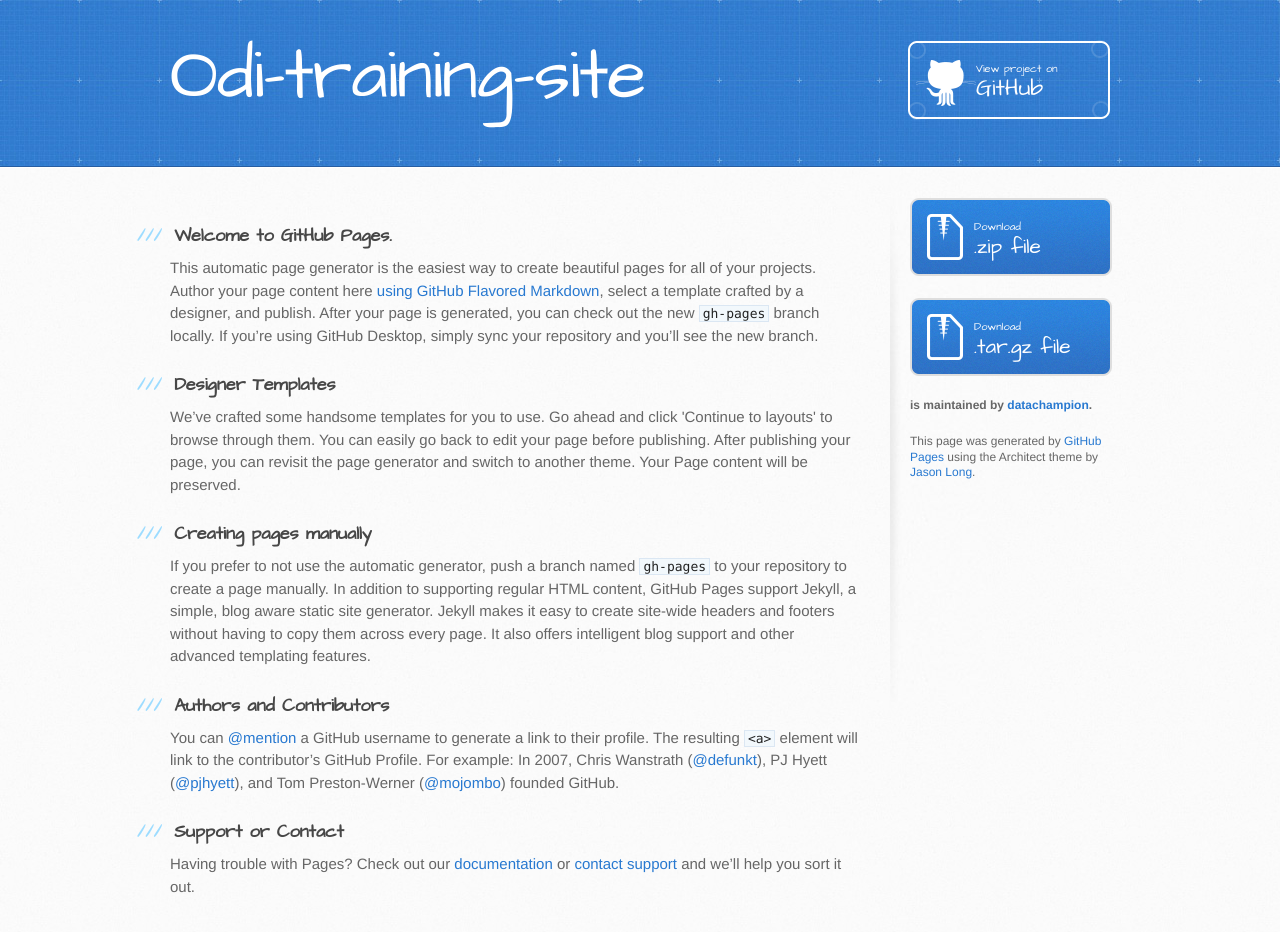
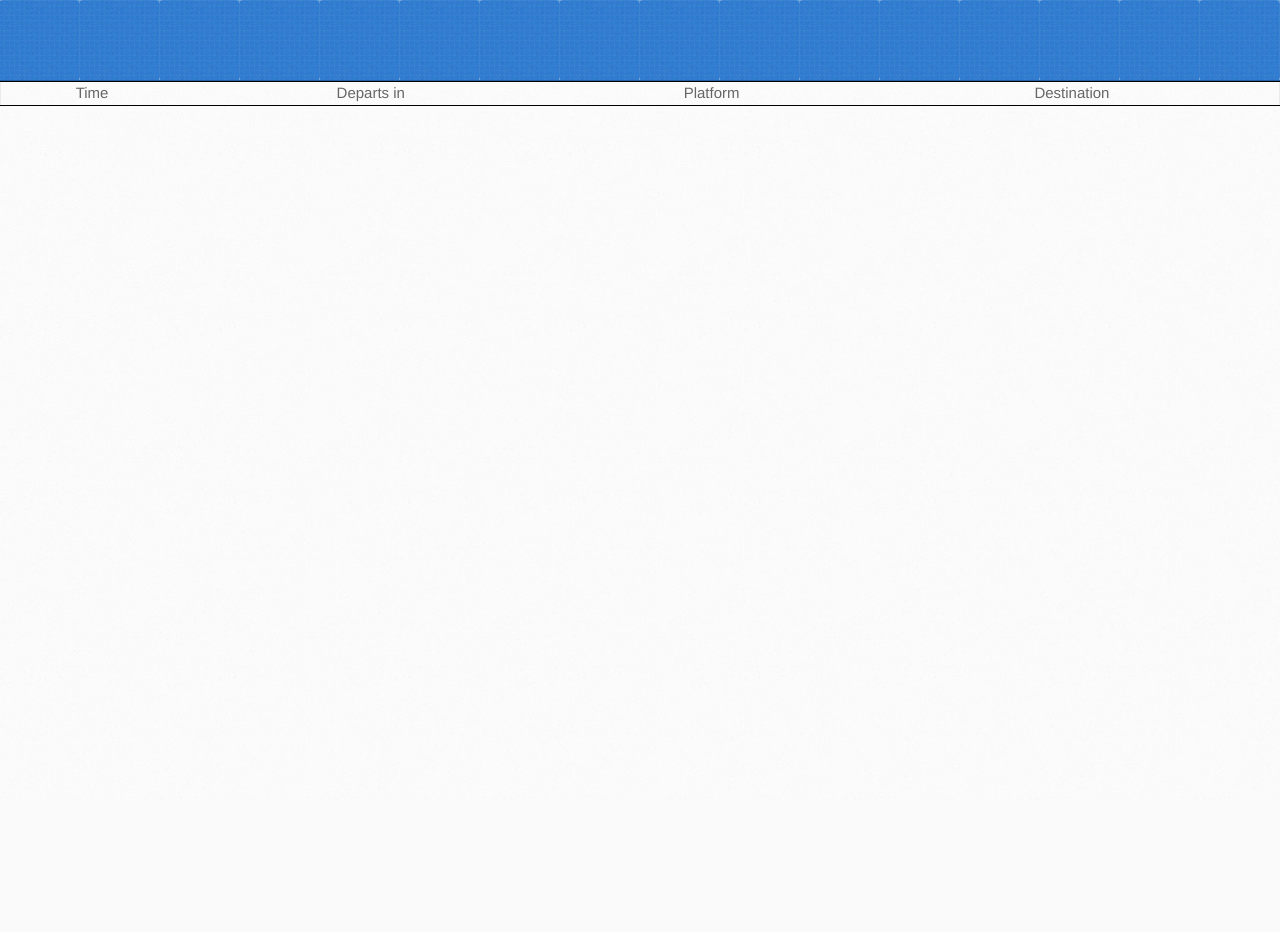
Before and after one commit to datachampion/ODI-training-site, a plain HTML site: page index.html in a window 1280 px wide. After the commit the page ends 800 px from the top, so only its background shows below. Drawn offline with nearby package versions, Linux system fonts and the light colour scheme; files that its build step writes are made by us from their sources.

Commit message:
Initial HTML from codepen

```diff
--- a/index.html
+++ b/index.html
@@ -1,76 +1,25 @@
 <!DOCTYPE html>
 <html>
-  <head>
-    <meta charset='utf-8'>
-    <meta http-equiv="X-UA-Compatible" content="chrome=1">
-    <meta name="viewport" content="width=device-width, initial-scale=1, maximum-scale=1">
-    <link href='https://fonts.googleapis.com/css?family=Architects+Daughter' rel='stylesheet' type='text/css'>
-    <link rel="stylesheet" type="text/css" href="stylesheets/stylesheet.css" media="screen">
-    <link rel="stylesheet" type="text/css" href="stylesheets/github-light.css" media="screen">
-    <link rel="stylesheet" type="text/css" href="stylesheets/print.css" media="print">
+	<head>
+        <meta charset="UTF-8">
+		<title>Train query</title>
+        <link type="text/css" rel="stylesheet" href="stylesheet.css"/>
+        <script src="https://ajax.googleapis.com/ajax/libs/jquery/2.1.4/jquery.min.js"></script>
+        <script src="train_query.js"></script>
+	</head>
+	<body>
+        <header></header>
+        <summary></summary>
 
-    <!--[if lt IE 9]>
-    <script src="//html5shiv.googlecode.com/svn/trunk/html5.js"></script>
-    <![endif]-->
+        <table id="data" style="border-collapse:collapse">
 
-    <title>Odi-training-site by datachampion</title>
-  </head>
-
-  <body>
-    <header>
-      <div class="inner">
-        <h1>Odi-training-site</h1>
-        <h2></h2>
-        <a href="https://github.com/datachampion/ODI-training-site" class="button"><small>View project on</small> GitHub</a>
-      </div>
-    </header>
-
-    <div id="content-wrapper">
-      <div class="inner clearfix">
-        <section id="main-content">
-          <h3>
-<a id="welcome-to-github-pages" class="anchor" href="#welcome-to-github-pages" aria-hidden="true"><span class="octicon octicon-link"></span></a>Welcome to GitHub Pages.</h3>
-
-<p>This automatic page generator is the easiest way to create beautiful pages for all of your projects. Author your page content here <a href="https://guides.github.com/features/mastering-markdown/">using GitHub Flavored Markdown</a>, select a template crafted by a designer, and publish. After your page is generated, you can check out the new <code>gh-pages</code> branch locally. If you’re using GitHub Desktop, simply sync your repository and you’ll see the new branch.</p>
-
-<h3>
-<a id="designer-templates" class="anchor" href="#designer-templates" aria-hidden="true"><span class="octicon octicon-link"></span></a>Designer Templates</h3>
-
-<p>We’ve crafted some handsome templates for you to use. Go ahead and click 'Continue to layouts' to browse through them. You can easily go back to edit your page before publishing. After publishing your page, you can revisit the page generator and switch to another theme. Your Page content will be preserved.</p>
-
-<h3>
-<a id="creating-pages-manually" class="anchor" href="#creating-pages-manually" aria-hidden="true"><span class="octicon octicon-link"></span></a>Creating pages manually</h3>
-
-<p>If you prefer to not use the automatic generator, push a branch named <code>gh-pages</code> to your repository to create a page manually. In addition to supporting regular HTML content, GitHub Pages support Jekyll, a simple, blog aware static site generator. Jekyll makes it easy to create site-wide headers and footers without having to copy them across every page. It also offers intelligent blog support and other advanced templating features.</p>
-
-<h3>
-<a id="authors-and-contributors" class="anchor" href="#authors-and-contributors" aria-hidden="true"><span class="octicon octicon-link"></span></a>Authors and Contributors</h3>
-
-<p>You can <a href="https://github.com/blog/821" class="user-mention">@mention</a> a GitHub username to generate a link to their profile. The resulting <code>&lt;a&gt;</code> element will link to the contributor’s GitHub Profile. For example: In 2007, Chris Wanstrath (<a href="https://github.com/defunkt" class="user-mention">@defunkt</a>), PJ Hyett (<a href="https://github.com/pjhyett" class="user-mention">@pjhyett</a>), and Tom Preston-Werner (<a href="https://github.com/mojombo" class="user-mention">@mojombo</a>) founded GitHub.</p>
-
-<h3>
-<a id="support-or-contact" class="anchor" href="#support-or-contact" aria-hidden="true"><span class="octicon octicon-link"></span></a>Support or Contact</h3>
-
-<p>Having trouble with Pages? Check out our <a href="https://help.github.com/pages">documentation</a> or <a href="https://github.com/contact">contact support</a> and we’ll help you sort it out.</p>
-        </section>
-
-        <aside id="sidebar">
-          <a href="https://github.com/datachampion/ODI-training-site/zipball/master" class="button">
-            <small>Download</small>
-            .zip file
-          </a>
-          <a href="https://github.com/datachampion/ODI-training-site/tarball/master" class="button">
-            <small>Download</small>
-            .tar.gz file
-          </a>
-
-          <p class="repo-owner"><a href="https://github.com/datachampion/ODI-training-site"></a> is maintained by <a href="https://github.com/datachampion">datachampion</a>.</p>
-
-          <p>This page was generated by <a href="https://pages.github.com">GitHub Pages</a> using the Architect theme by <a href="https://twitter.com/jasonlong">Jason Long</a>.</p>
-        </aside>
-      </div>
-    </div>
-
-
-  </body>
+          <tr style="border-top: 1px solid black; border-bottom:1px solid black; padding: 3px">
+            <th>Time</th>
+            <th>Departs in</th>
+            <th>Platform</th>
+            <th>Destination</th>
+          </tr>
+        </table>
+        <rawdata></rawdata>
+    </body>
 </html>
```
